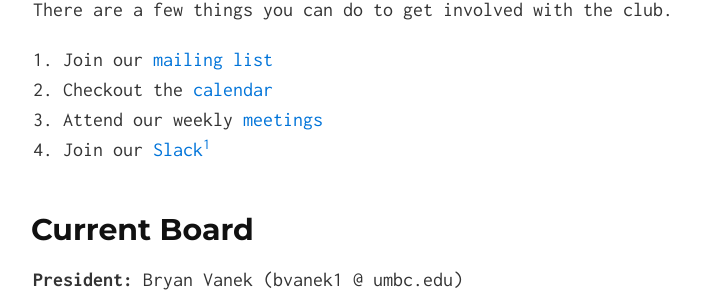
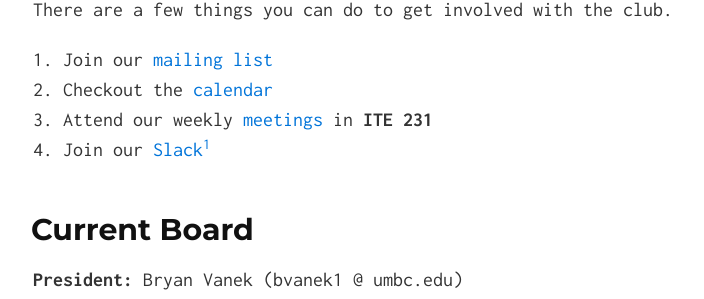
Before and after one commit to UMBCCyberDawgs/umbccyberdawgs.github.io, a Jekyll site: the page built from index.md, in a window 1280 px wide and 900 px high, scrolled down 314 px. Shown: the part 151-450 px from the top of the window, without its empty margins (287-991 px from the left). Built offline with Jekyll 4.4.1, drawn with Linux system fonts in a browser that asks for light colours; our own code applies the rules of GitHub Pages for plain Markdown files.

Commit message:
Add meeting location

```diff
--- a/index.md
+++ b/index.md
@@ -14,7 +14,7 @@ There are a few things you can do to get involved with the club.
 
 1. Join our [mailing list](#mailinglist)
 2. Checkout the [calendar](#calendar)
-3. Attend our weekly [meetings](#meetings)
+3. Attend our weekly [meetings](#meetings) in **ITE 231**
 4. Join our [Slack](https://umbccd.slack.com)[^1]
 
 ## Current Board
```
